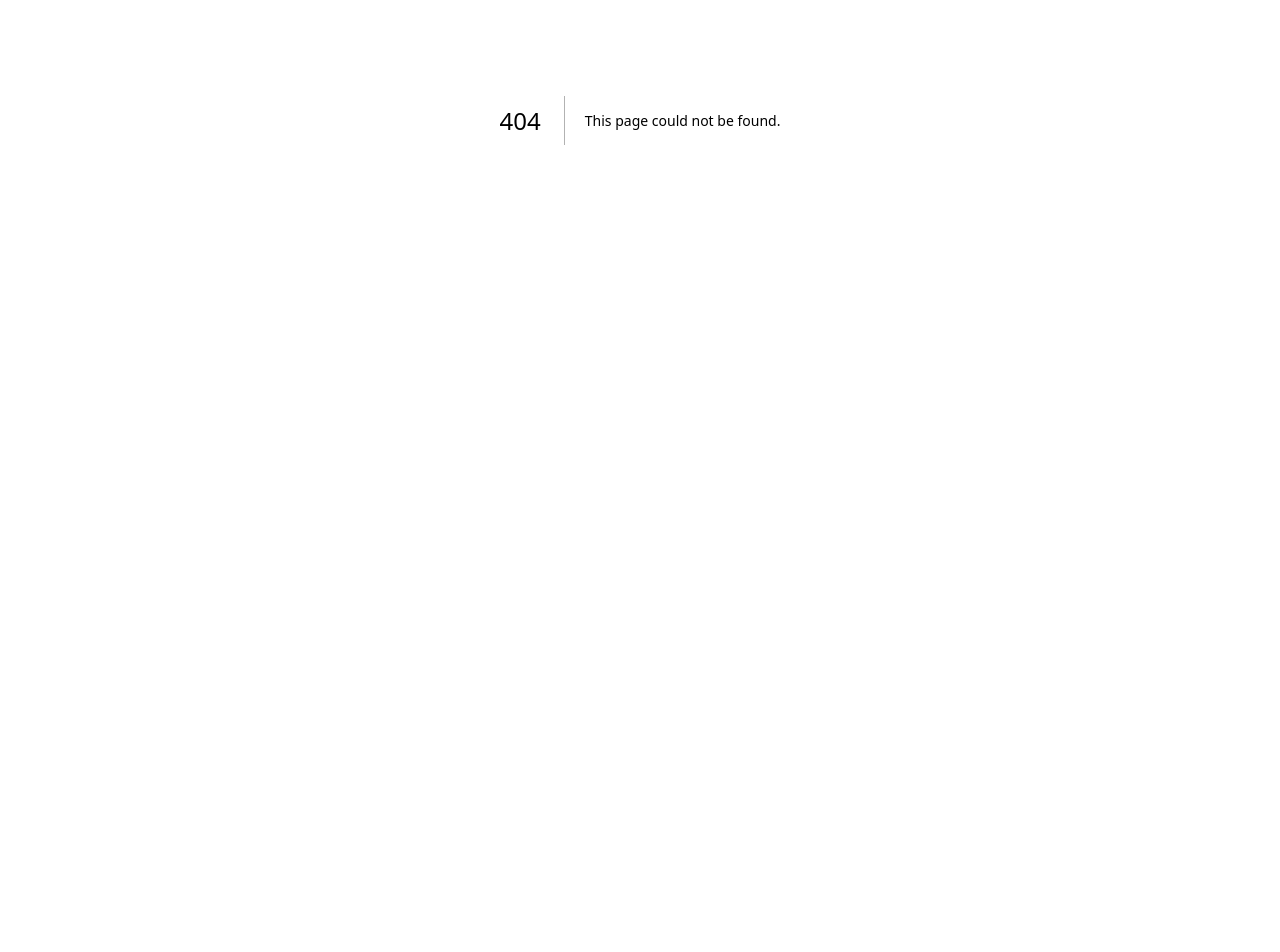
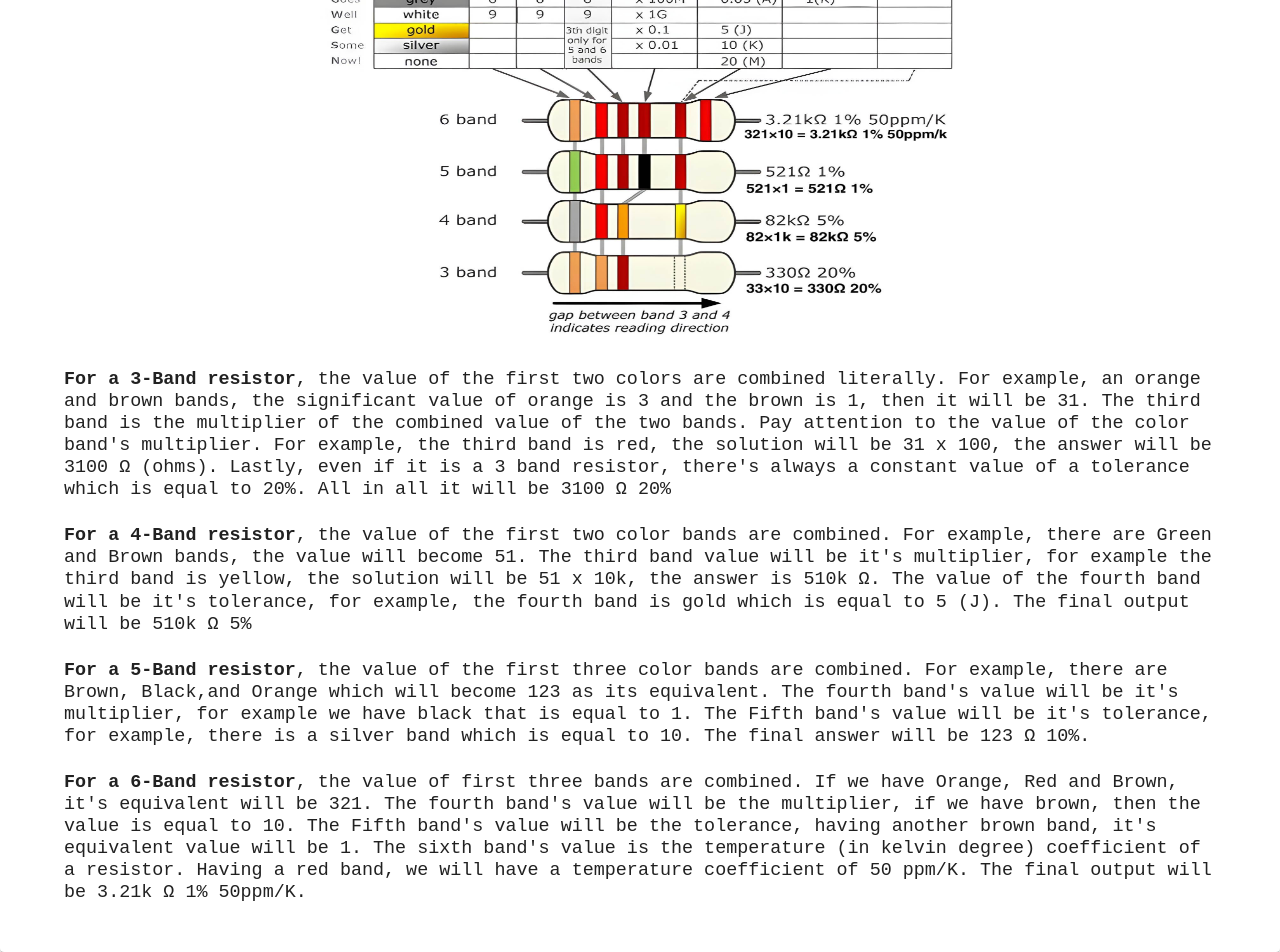
Before and after one commit to jjybaliguat/resistor-website, a Next.js app: page /color-chart in a window 1280 px wide. Before the commit this address had no page. Shown: the part 280-1232 px from the top of the page. Before the commit the page ends 800 px from the top, so only its background shows below. Built offline with nearby package versions, Linux system fonts and the light colour scheme.

Commit message:
some chnages

```diff
--- a/src/components/Drawer/index.js
+++ b/src/components/Drawer/index.js
@@ -49,6 +49,7 @@ const SideMenu = (props) => {
                             // icon={<DashboardIcon fontSize="small" />}
                             href={item.href}
                             title={item.title}
+                            onClick={()=>setHideNav(!hideNav)}
                         />
                     )
                 })
--- a/src/components/Footer/index.js
+++ b/src/components/Footer/index.js
@@ -25,12 +25,12 @@ const Footer = (props) => {
                 ResistorMenuBtns.map((item, index)=> {
                     return (
                         <Button key={index}
-                            color={resistorIndex == index? "primary" : "secondary"}
+                            color="primary"
                             sx={{
                                 padding: {xs: "2px", md: "0.5rem"},
                                 fontSize: {xs: "14px", md: "1rem"}
                             }}
-                            variant="contained"
+                            variant={resistorIndex == index? "contained" : "outlined"}
                             onClick={()=>dispatch(setResistorIndex(index))}
                         >
                             {item.title}
--- /dev/null
+++ b/src/pages/color-chart.js
@@ -0,0 +1,90 @@
+import Layout from '@/components/Layout';
+import { Box, Container, Stack, Typography } from '@mui/material';
+import Head from 'next/head'
+import React from 'react'
+
+const Page = () => {
+  return (
+    <>
+        <Head>
+            <title>Resistor | Color Chart</title>
+        </Head>
+        <Container>
+            <Box
+                sx={{
+                    paddingY: "3rem"
+                }}
+            >
+                <Box>
+                    <Stack gap={5} alignItems="center">
+                        <Typography sx={{fontSize: "1.5rem", textAlign: "center"}}>RESISTOR COLOR CHART</Typography>
+                        <Box
+                            sx={{
+                                height: {md: "500px", xs: "350px"},
+                                width: {md: "650px", xs: "325"},
+                            }}
+                        >
+                            <img
+                                src="/static/images/resistorcolorchart.jpg"
+                                style={{
+                                    height: "100%",
+                                    width: "100%"
+                                }}
+                            />
+                        </Box>
+                    </Stack>
+                </Box>
+                <Box
+                    sx={{
+                        paddingTop: "2rem"
+                    }}
+                >
+                    <Stack gap={3}>
+                        <Typography>
+                        <strong>For a 3-Band resistor</strong>, the value of the first two colors are combined literally.
+                        For example, an orange and brown bands, the significant value of orange is 3 and
+                        the brown is 1, then it will be 31. The third band is the multiplier of the combined
+                        value of the two bands. Pay attention to the value of the color band's multiplier.
+                        For example, the third band is red, the solution will be 31 x 100, the answer will
+                        be 3100 Ω (ohms). Lastly, even if it is a 3 band resistor, there's always a constant
+                        value of a tolerance which is equal to 20%. All in all it will be 3100 Ω 20%
+                        </Typography>
+                        <Typography>
+                        <strong>For a 4-Band resistor</strong>, the value of the first two color bands are combined. For
+                        example, there are Green and Brown bands, the value will become 51. The third band
+                        value will be it's multiplier, for example the third band is yellow, the solution
+                        will be 51 x 10k, the answer is 510k Ω. The value of the fourth band will be it's
+                        tolerance, for example, the fourth band is gold which is equal to 5 (J).
+                        The final output will be 510k Ω 5%
+                        </Typography>
+                        <Typography>
+                        <strong>For a 5-Band resistor</strong>, the value of the first three color bands are combined.
+                        For example, there are Brown, Black,and Orange which will become 123 as its
+                        equivalent. The fourth band's value will be it's multiplier, for example we have
+                        black that is equal to 1. The Fifth band's value will be it's tolerance, for example,
+                         there is a silver band which is equal to 10. The final answer will be 123 Ω 10%.
+                        </Typography>
+                        <Typography>
+                        <strong>For a 6-Band resistor</strong>, the value of  first three bands are combined. If we have
+                        Orange, Red and Brown, it's equivalent will be 321. The fourth band's value will
+                        be the multiplier, if we have brown, then the value is equal to 10. The Fifth band's
+                        value will be the tolerance, having another brown band, it's equivalent value will
+                        be 1. The sixth band's value is the temperature (in kelvin degree) coefficient of
+                        a resistor. Having a red band, we will have a temperature coefficient of 50 ppm/K.
+                        The final output will be 3.21k Ω 1% 50ppm/K.
+                        </Typography>
+                    </Stack>
+                </Box>
+            </Box>
+        </Container>
+    </>
+  )
+}
+
+Page.getLayout = (page) => (
+    <Layout>
+      {page}
+    </Layout>
+  );
+
+  export default Page
```
Also changed, not shown: public/static/images/resistorcolorchart.jpg (renamed from public/static/images/resistorcolorcode.jpg).
